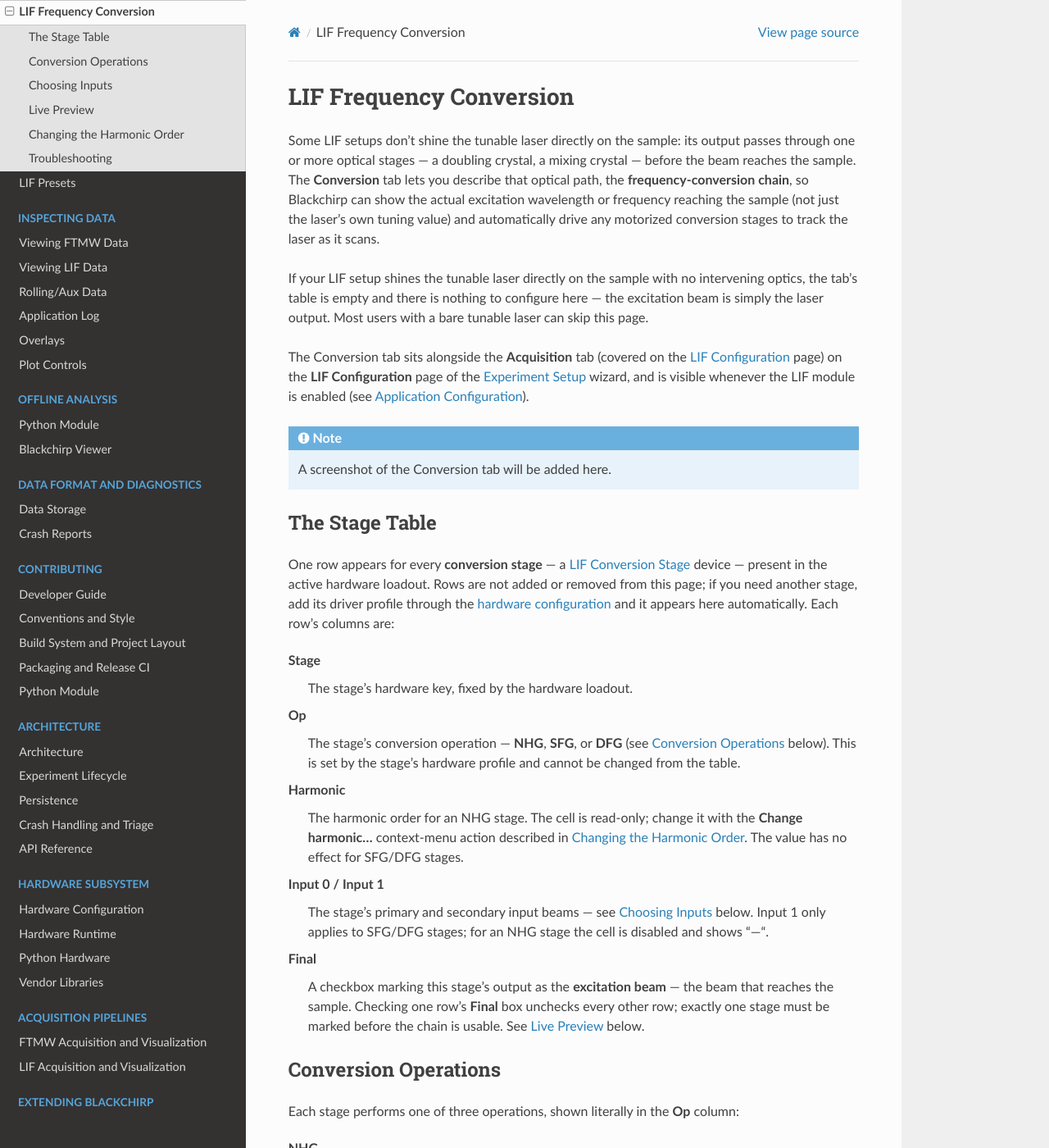
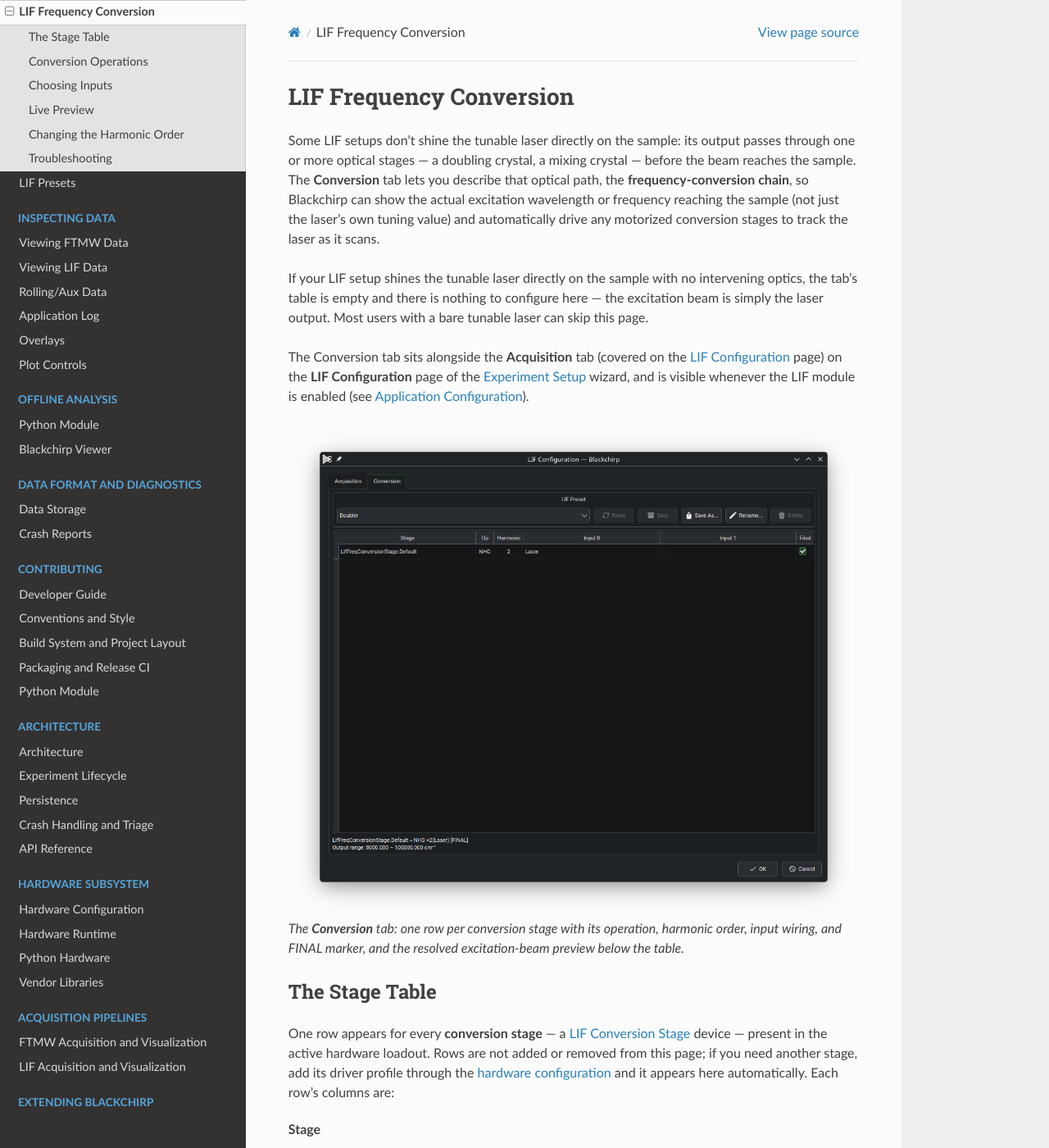
Before and after one commit to kncrabtree/blackchirp, a Sphinx documentation site: the page built from doc/source/user_guide/lif/conversion.rst, in a window 1280 px wide and 1400 px high. Shown: the whole window at 82% size. Built offline with Sphinx 7.4.7 and the Read the Docs theme 3.1.0, drawn with Linux system fonts in a browser that asks for light colours.

Commit message:
Add the LIF Conversion tab screenshot and drop the stale FCU note
Replace the Conversion-tab placeholder with a figure of the tab, and
remove the Sirah FCU page's note about unverified hardware and
Cobra-copied geometry now that the calibration schemes and stage
settings are in place.

Co-Authored-By: Claude Opus 4.8 <noreply@anthropic.com>
Claude-Session: https://claude.ai/code/session_01KYXxrZkrqT2qQ3C1qPKuyt

```diff
--- a/doc/source/user_guide/lif/conversion.rst
+++ b/doc/source/user_guide/lif/conversion.rst
@@ -34,11 +34,14 @@ the :doc:`configuration` page) on the **LIF Configuration** page of the
 visible whenever the LIF module is enabled (see
 :ref:`application-config`).
 
-.. note:: A screenshot of the Conversion tab will be added here.
+.. figure:: /_static/user_guide/lif-conversion.png
+   :width: 800
+   :target: /_static/user_guide/lif-conversion.png
+   :alt: The Conversion tab of the LIF Configuration page
 
-.. TODO: replace the note above with a ``.. figure::`` of the LIF Conversion
-   tab once the image is available (suggested path
-   ``_static/user_guide/lif-conversion.png``).
+   The **Conversion** tab: one row per conversion stage with its
+   operation, harmonic order, input wiring, and FINAL marker, and the
+   resolved excitation-beam preview below the table.
 
 The Stage Table
 ----------------
```
Also changed, not shown: doc/source/user_guide/hw/liffreqconversionstage.rst (+0 -11 lines), doc/source/_static/user_guide/lif-conversion.png (added).
